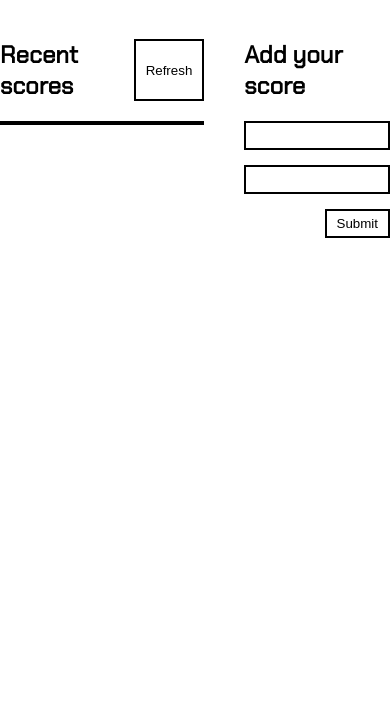
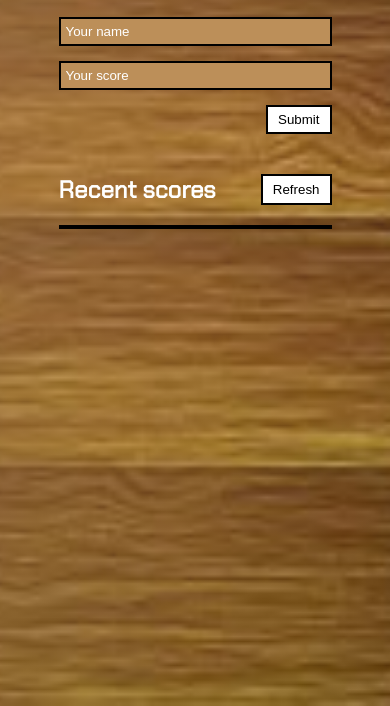
Before and after one commit to Enoisong/Leaderboard, a website built with webpack: page src/index.html in a window 390 px wide. Shown: the part 138-844 px from the top of the page. Built offline with nearby package versions, Linux system fonts and the light colour scheme; no server answers.

Commit message:
add style.css

```diff
--- a/src/index.html
+++ b/src/index.html
@@ -5,6 +5,8 @@
         <meta charset="UTF-8">
         <meta name="viewport" content="width=device-width, initial-scale=1.0">
         <title>Scores Leaderboard</title>
+        <!-- <link rel="stylesheet" href="https://use.fontawesome.com/releases/v5.15.4/css/all.css"
+             integrity="sha384-DyZ88mC6Up2uqS4h/KRgHuoeGwBcD4Ng9SiP4dIRy0EXTlnuz47vAwmeGwVChigm" crossorigin="anonymous" />    -->
     </head>
     <body>
         <h1>Leaderboard</h1>
@@ -14,15 +16,15 @@
                     <h2>Recent scores</h2>
                     <button>Refresh</button>
                 </div>
-                <ul>
-
+                   <ul class="scores-list">
+                    <!-- scores goes here-->
                 </ul>
             </div>
             <div class="form-scores">
                 <h2>Add your score</h2>
                 <form>
-                    <input type="text" name="username" required />
-                    <input type="number" name="score" required />
+                    <input type="text" name="user" required placeholder="Your name" />
+                    <input type="number" name="score" required placeholder="Your score" />
                     <button type="submit">Submit</button>
                 </form>
             </div>
--- a/src/modules/renderScores.js
+++ b/src/modules/renderScores.js
@@ -9,8 +9,9 @@ const renderScores = (list) => {
 
   list
     .sort((a, b) => b.score - a.score)
-    .forEach((score) => {
-      container.innerHTML += `<li>${score.user} : ${score.score}</li>`;
+    .forEach((score,index) => {
+      const topScores = index < 3 ? '<i class="fas fa-crown"></i' : '';
+      container.innerHTML += `<li><span>${score.user} : ${score.score}</span> ${topScores}</li>`;
     });
 };
 
--- a/src/style.css
+++ b/src/style.css
@@ -9,9 +9,33 @@
 }
 
 body {
+  color: #fff;
+  background-image:
+  linear-gradient(to right bottom,  #be915a9c, #ffffff09),
+  url("./assets/main.jpg");
+  background-repeat: no-repeat;
+  background-position: center;
+  background-size: cover;
   font-family: "Chakra Petch", sans-serif;
   text-align: center;
   padding-top: 8vh;
+  height: 100vh;
+}
+
+.scores-list::-webkit-scrollbar {
+  width: 20px;
+}
+
+.scores-list::-webkit-scrollbar-track {
+  background-color: #e4e4e4;
+  border-radius: 100px;
+}
+
+.scores-list::-webkit-scrollbar-thumb {
+  border-radius: 100px;
+  border: 5px solid transparent;
+  background-clip: content-box;
+  background-color: #8a6e51;
 }
 
 .container {
@@ -31,15 +55,21 @@
 .scores ul {
   border: 2px solid #000;
   margin-top: 20px;
+  max-height: 35vh;
+  overflow-y: scroll;
+  scrollbar-color: #d4aa70 #e4e4e4;
+  scrollbar-width: thin;
 }
 
 .scores ul li {
   list-style: none;
   padding: 10px;
+  display: flex;
+  justify-content: space-between;
 }
 
 .scores li:nth-child(2n) {
-  background-color: rgb(228, 224, 224);
+  background-color: #be915aee;
 }
 
 .form-scores form {
@@ -54,6 +84,7 @@
   width: 100%;
   border: 2px solid #000;
   padding: 5px;
+  background-color: #bc8f59;
 }
 
 button {
@@ -65,8 +96,29 @@
 
 button:hover {
   transform: scale(1.07);
+  background-color: #be915aee;
 }
 
 button:active {
   transform: scale(0.9);
 }
+
+::placeholder {
+  color: white;
+}
+
+@media only screen and (max-width: 600px) {
+  .container {
+    display: flex;
+    flex-direction: column-reverse;
+    padding: 5% 15%;
+  }
+
+  body {
+    padding-top: 5vh;
+  }
+
+  .refresh {
+    gap: 0;
+  }
+}
```
Also changed, not shown: src/assets/main.jpg (added).
